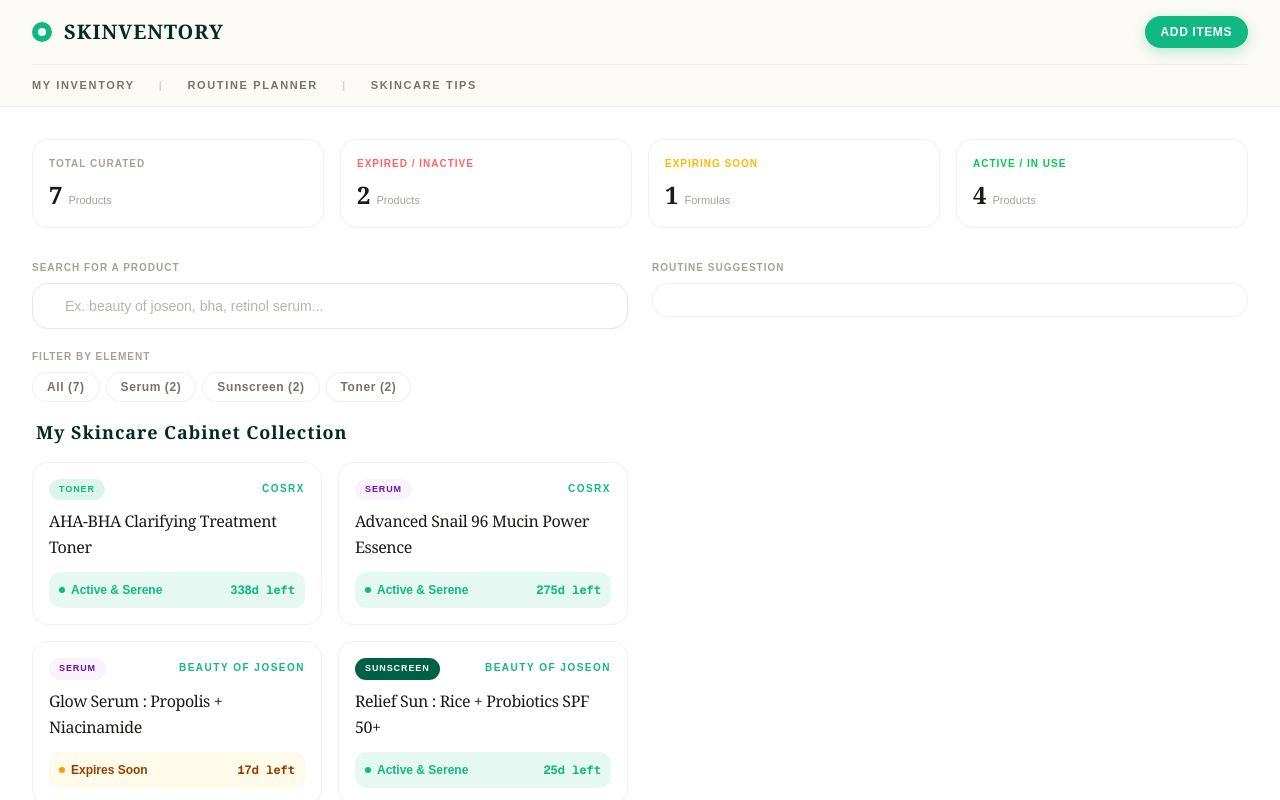
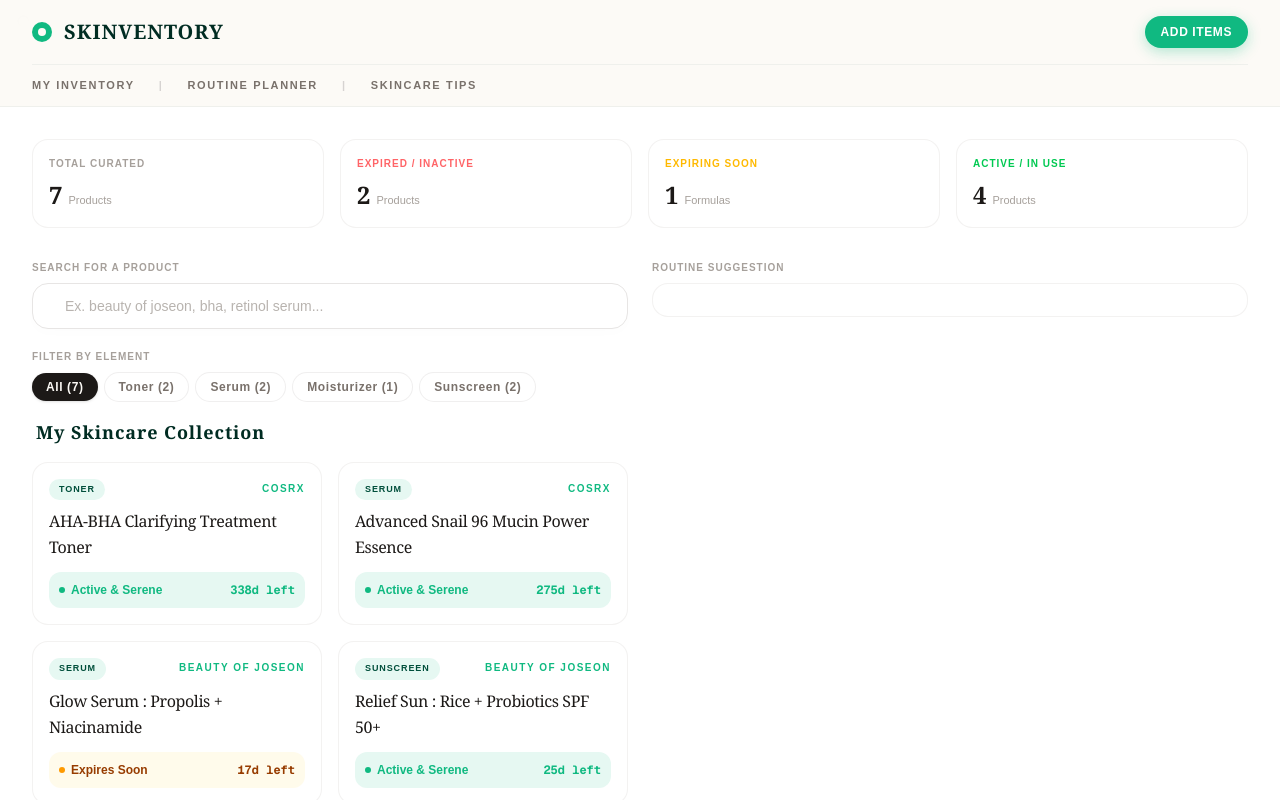
Before and after one commit to faabaf01/skinventory-nextjs, a Next.js app: page / in a window 1280 px wide. Shown: the top 800 px of the page. Built offline with nearby package versions, Linux system fonts and the light colour scheme.

Commit message:
add category filter

```diff
--- a/app/page.tsx
+++ b/app/page.tsx
@@ -1,11 +1,12 @@
 "use client";
-import { Bell, Search } from "lucide-react";
+import { Search } from "lucide-react";
 import { SkincareProduct } from "./types";
 import { useState } from "react";
-import { get } from "http";
+
 
 export default function Home() {
   const [searchQuery, setSearchQuery] = useState<string>("");
+  const [categoryFilter, setCategoryFilter] = useState<string>("All");
   const products = [
     {
       id: "1",
@@ -116,7 +117,9 @@
       product.name.toLowerCase().includes(searchQuery.toLowerCase()) ||
       product.brand.toLowerCase().includes(searchQuery.toLowerCase()) ||
       product.category.toLowerCase().includes(searchQuery.toLowerCase());
-    return matchesSearch;
+    const matchesCategory =
+      categoryFilter === "All" || product.category === categoryFilter;
+    return matchesSearch && matchesCategory;
   });
 
   // Notifications logic
@@ -148,6 +151,17 @@
   // const criticalNotifications = products.map(p => {
 
   // })
+   const categories: string[] = [
+     "Cleanser",
+     "Toner",
+     "Serum",
+     "Moisturizer",
+     "Sunscreen",
+     "Exfoliant",
+     "Mask",
+     "Makeup",
+     "Other",
+   ];
 
   return (
     <>
@@ -305,43 +319,74 @@
               </span>
               <div className="flex flex-wrap items-center gap-1.5">
                 <button
-                  // onClick={() => setCategoryFilter("All")}
-                  className={`px-3.5 py-1.5 rounded-full text-xs font-semibold tracking-wider transition-all cursor-pointer bg-white text-stone-500 border border-stone-200/60 hover:border-stone-400
-                  `}
+                  onClick={() => setCategoryFilter("All")}
+                  className={`px-3.5 py-1.5 rounded-full text-xs font-semibold tracking-wider transition-all cursor-pointer ${
+                    categoryFilter === "All"
+                      ? "bg-stone-900 text-[#FCFAF6] shadow-sm"
+                      : "bg-white text-stone-500 border border-stone-200/60 hover:border-stone-400"
+                  }`}
                 >
                   All ({products.length})
                 </button>
-                <button
-                  // onClick={() => setCategoryFilter("All")}
-                  className={`px-3.5 py-1.5 rounded-full text-xs font-semibold tracking-wider transition-all cursor-pointer bg-white text-stone-500 border border-stone-200/60 hover:border-stone-400
-                  `}
+                {categories.map((cat) => {
+                  const count = products.filter(
+                    (p) => p.category === cat,
+                  ).length;
+                  if (count === 0 && categoryFilter !== cat) return null; // Skip rendering if no products in this category
+                  return (
+                    <button
+                      key={cat}
+                      onClick={() => setCategoryFilter(cat)}
+                      className={`px-3.5 py-1.5 rounded-full text-xs font-semibold tracking-wider transition-all cursor-pointer ${
+                        categoryFilter === cat
+                          ? "bg-stone-900 text-[#FCFAF6] shadow-sm"
+                          : "bg-white text-stone-500 border border-stone-200/60 hover:border-stone-400"
+                      }`}
+                    >
+                      {cat} ({count})
+                    </button>
+                  );
+                })}
+                {/* <button
+                  onClick={() => setCategoryFilter("Serum")}
+                  className={`px-3.5 py-1.5 rounded-full text-xs font-semibold tracking-wider transition-all cursor-pointer ${
+                    categoryFilter === "Serum"
+                      ? "bg-stone-900 text-[#FCFAF6] shadow-sm"
+                      : "bg-white text-stone-500 border border-stone-200/60 hover:border-stone-400"
+                  }`}
                 >
                   Serum ({products.filter((p) => p.category === "Serum").length}
                   )
                 </button>
                 <button
-                  // onClick={() => setCategoryFilter("All")}
-                  className={`px-3.5 py-1.5 rounded-full text-xs font-semibold tracking-wider transition-all cursor-pointer bg-white text-stone-500 border border-stone-200/60 hover:border-stone-400
-                  `}
+                  onClick={() => setCategoryFilter("Sunscreen")}
+                  className={`px-3.5 py-1.5 rounded-full text-xs font-semibold tracking-wider transition-all cursor-pointer ${
+                    categoryFilter === "Sunscreen"
+                      ? "bg-stone-900 text-[#FCFAF6] shadow-sm"
+                      : "bg-white text-stone-500 border border-stone-200/60 hover:border-stone-400"
+                  }`}
                 >
                   Sunscreen (
                   {products.filter((p) => p.category === "Sunscreen").length})
                 </button>
                 <button
-                  // onClick={() => setCategoryFilter("All")}
-                  className={`px-3.5 py-1.5 rounded-full text-xs font-semibold tracking-wider transition-all cursor-pointer bg-white text-stone-500 border border-stone-200/60 hover:border-stone-400
-                  `}
+                  onClick={() => setCategoryFilter("Toner")}
+                  className={`px-3.5 py-1.5 rounded-full text-xs font-semibold tracking-wider transition-all cursor-pointer ${
+                    categoryFilter === "Toner"
+                      ? "bg-stone-900 text-[#FCFAF6] shadow-sm"
+                      : "bg-white text-stone-500 border border-stone-200/60 hover:border-stone-400"
+                  }`}
                 >
                   Toner ({products.filter((p) => p.category === "Toner").length}
                   )
-                </button>
+                </button> */}
               </div>
             </div>
 
             <div>
               <div className="flex items-center justify-between my-4 px-1">
                 <h3 className="font-serif text-lg tracking-wider text-emerald-950 font-bold">
-                  My Skincare Cabinet Collection
+                  My Skincare Collection
                 </h3>
               </div>
               <div className="grid grid-cols-1 md:grid-cols-2 gap-4">
@@ -354,20 +399,8 @@
                     >
                       <div className="flex items-center justify-between mb-2">
                         <span
-                          className={`text-[9px] font-bold tracking-widest uppercase px-2.5 py-1 rounded-full ${
-                            product.category === "Cleanser"
-                              ? "bg-amber-50 text-amber-800"
-                              : product.category === "Toner"
-                                ? "bg-[#10b981]/15 text-[#10b981]"
-                                : product.category === "Serum"
-                                  ? "bg-purple-100/50 text-purple-800"
-                                  : product.category === "Moisturizer"
-                                    ? "bg-[#10b981]/10 text-emerald-900"
-                                    : product.category === "Sunscreen"
-                                      ? "bg-emerald-800 text-white"
-                                      : product.category === "Exfoliant"
-                                        ? "bg-red-50 text-red-800"
-                                        : "bg-stone-100 text-stone-700"
+                          className={`text-[9px] font-bold tracking-widest uppercase px-2.5 py-1 rounded-full
+                            bg-[#10b981]/10 text-emerald-900
                           }`}
                         >
                           {product.category}
```
